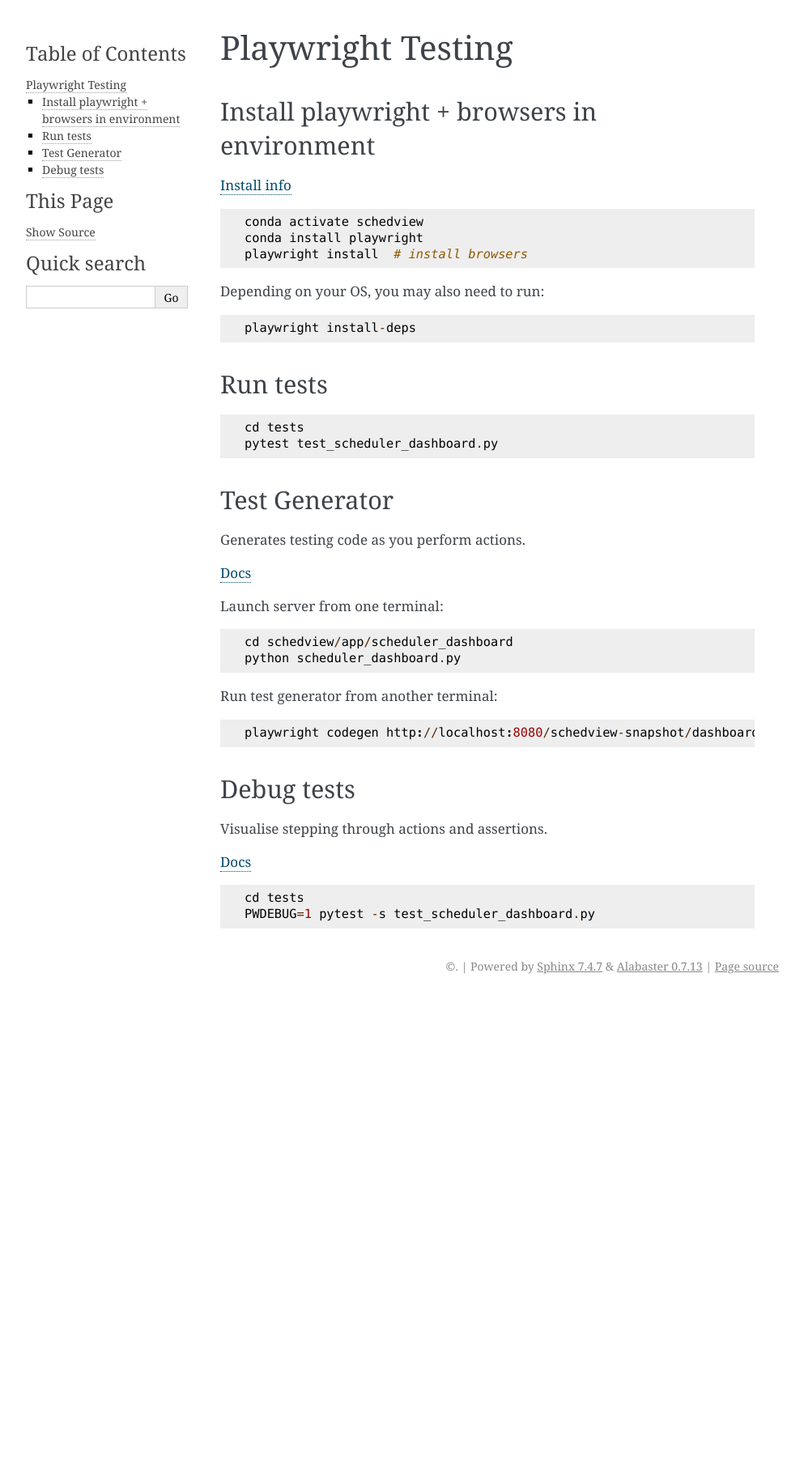
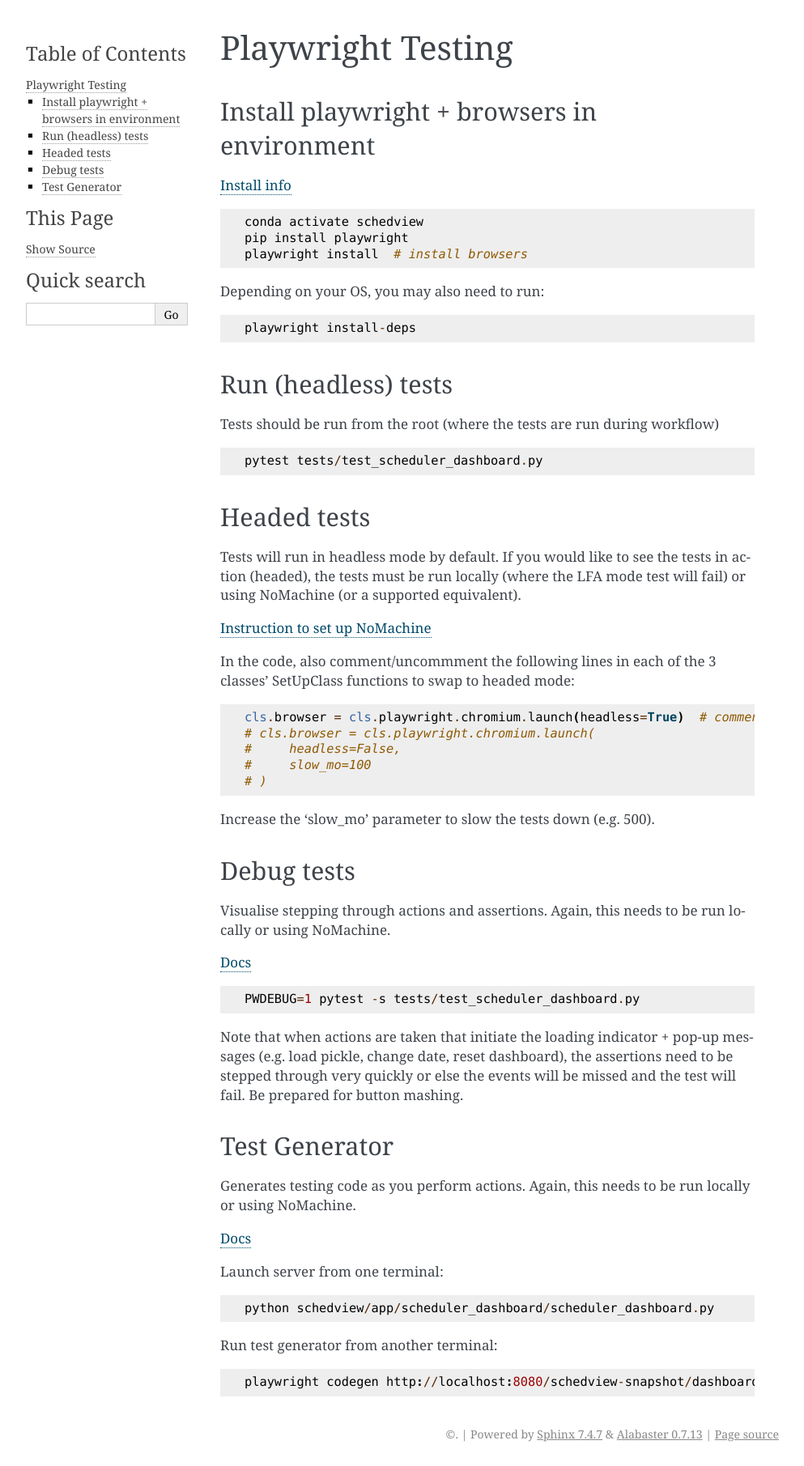
Before and after one commit to lsst/schedview, a Sphinx documentation site: the page built from docs/playwright_testing.rst, in a window 1280 px wide. Shown: the whole page at 81% size, without its empty margins (148-1141 px from the left). Built offline with Sphinx 7.4.7, drawn with Linux system fonts in a browser that asks for light colours; before the commit the page ends 1233 px from its top, so only the background shows below that.

Commit message:
Update playwright_testing.rst

```diff
--- a/docs/playwright_testing.rst
+++ b/docs/playwright_testing.rst
@@ -8,7 +8,7 @@ Install playwright + browsers in environment
 ::
 
  conda activate schedview
- conda install playwright
+ pip install playwright
  playwright install  # install browsers
 
 Depending on your OS, you may also need to run:
@@ -17,17 +17,46 @@ Depending on your OS, you may also need to run:
 
  playwright install-deps
 
-Run tests
----------
+Run (headless) tests
+--------------------
+Tests should be run from the root (where the tests are run during workflow)
+::
+
+ pytest tests/test_scheduler_dashboard.py
+
+Headed tests
+------------
+Tests will run in headless mode by default. If you would like to see the tests in action (headed), the tests must be run locally (where the LFA mode test will fail) or using NoMachine (or a supported equivalent).
+
+`Instruction to set up NoMachine <https://s3df.slac.stanford.edu/public/doc/#/reference>`_
+
+In the code, also comment/uncommment the following lines in each of the 3 classes' SetUpClass functions to swap to headed mode:
 
 ::
 
- cd tests
- pytest test_scheduler_dashboard.py
+ cls.browser = cls.playwright.chromium.launch(headless=True)  # comment this out and uncomment the other lines
+ # cls.browser = cls.playwright.chromium.launch(
+ #     headless=False,
+ #     slow_mo=100
+ # )
+
+Increase the 'slow_mo' parameter to slow the tests down (e.g. 500).
+
+Debug tests
+-----------
+Visualise stepping through actions and assertions. Again, this needs to be run locally or using NoMachine.
+
+`Docs <https://playwright.dev/python/docs/debug>`_
+
+::
+
+ PWDEBUG=1 pytest -s tests/test_scheduler_dashboard.py
+
+Note that when actions are taken that initiate the loading indicator + pop-up messages (e.g. load pickle, change date, reset dashboard), the assertions need to be stepped through very quickly or else the events will be missed and the test will fail. Be prepared for button mashing.
 
 Test Generator
 --------------
-Generates testing code as you perform actions.
+Generates testing code as you perform actions. Again, this needs to be run locally or using NoMachine.
 
 `Docs <https://playwright.dev/python/docs/codegen>`_
 
@@ -35,22 +64,10 @@ Launch server from one terminal:
 
 ::
 
- cd schedview/app/scheduler_dashboard
- python scheduler_dashboard.py
+ python schedview/app/scheduler_dashboard/scheduler_dashboard.py
 
 Run test generator from another terminal:
 
 ::
 
  playwright codegen http://localhost:8080/schedview-snapshot/dashboard
-
-Debug tests
------------
-Visualise stepping through actions and assertions.
-
-`Docs <https://playwright.dev/python/docs/debug>`_
-
-::
-
- cd tests
- PWDEBUG=1 pytest -s test_scheduler_dashboard.py
```
